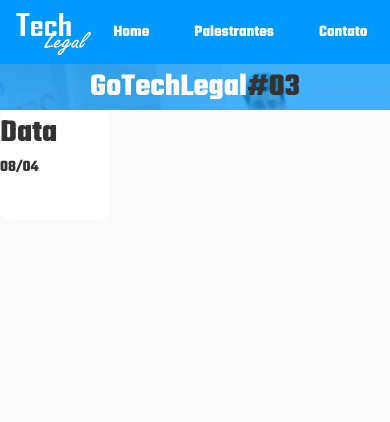
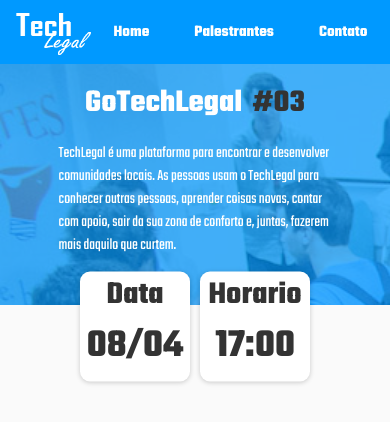
Before and after one commit to raulpesilva/techlegal, a React (Create React App) app: page / in a window 390 px wide. Shown: the top 422 px of the page. Built offline with nearby package versions, Linux system fonts and the light colour scheme.

Commit message:
add home mobile

```diff
--- a/src/components/banner/index.js
+++ b/src/components/banner/index.js
@@ -1,17 +1,29 @@
 import React, { Component } from "react";
-import { BannerContainer } from "./styles";
+import { BannerContainer, Wrap, Display } from "./styles";
 
 import DisplayInfo from "./../displayInfo";
+import Palestras from "./../palestras";
 
 export default class Banner extends Component {
   render() {
     return (
       <BannerContainer>
-        <div>
-          <h1> GoTechLegal </h1>
-          <strong>#03</strong>
-        </div>
-        <DisplayInfo />
+        <Wrap>
+          <div>
+            <h1> GoTechLegal </h1>
+            <strong>#03</strong>
+          </div>
+          <p>
+            TechLegal é uma plataforma para encontrar e desenvolver comunidades
+            locais. As pessoas usam o TechLegal para conhecer outras pessoas,
+            aprender coisas novas, contar com apoio, sair da sua zona de
+            conforto e, juntas, fazerem mais daquilo que curtem.
+          </p>
+        </Wrap>
+        <Display>
+          <DisplayInfo title="Data" content="08/04" />
+          <DisplayInfo title="Horario" content="17:00" />
+        </Display>
       </BannerContainer>
     );
   }
--- a/src/components/banner/styles.js
+++ b/src/components/banner/styles.js
@@ -4,17 +4,38 @@
 
 export const BannerContainer = styled.div`
   width: 100%;
-  div {
+  align-items: center;
+  display: flex;
+  flex-direction: column;
+`;
+
+export const Wrap = styled.div`
   width: 100%;
   height: 30%;
   display: flex;
+  flex-direction: column;
   justify-content: center;
   background-image: url(${banner});
   color: #fff;
   position: relative;
+  align-items: center;
+
+  div {
+    display: flex;
+    margin: 1em;
+  }
   strong {
     font-size: 2em;
     color: #333;
+    margin-left: 0.3em;
   }
+  p {
+    width: 70%;
+    margin-bottom: 3em;
   }
 `;
+
+export const Display = styled.div`
+  display: flex;
+  max-width: 100%;
+`;
--- a/src/components/displayInfo/index.js
+++ b/src/components/displayInfo/index.js
@@ -6,8 +6,8 @@
   render() {
     return (
       <Info>
-        <h1> Data </h1>
-        <strong>08/04</strong>
+        <h1> {this.props.title} </h1>
+        <strong>{this.props.content} </strong>
       </Info>
     );
   }
--- a/src/components/displayInfo/styles.js
+++ b/src/components/displayInfo/styles.js
@@ -5,10 +5,15 @@
   height: 110px;
   background-color: #fff;
   border-radius: 10px;
-  h1{
+  text-align: center;
+  box-shadow: 0 1px 5px rgba(0, 0, 0, 0.2);
+  transform: translateY(-35%);
+  margin: 5px;
+  h1 {
     font-size: 2em;
   }
-  strong{
-    fz
+  strong {
+    font-size: 2.5em;
+    font-weight: bold;
   }
 `;
--- a/src/components/navbar/index.js
+++ b/src/components/navbar/index.js
@@ -16,7 +16,7 @@
             <Link to="/"> Home </Link>
           </li>
           <li>
-            <Link to="/"> Palestrantes </Link>
+            <Link to="/Palestrantes"> Palestrantes </Link>
           </li>
           <li>
             <Link to="/"> Contato </Link>
--- /dev/null
+++ b/src/components/palestras/index.js
@@ -0,0 +1,29 @@
+import React, { Component } from "react";
+
+import { ContainerPalestras, WrapPalestra } from "./styles";
+
+export default class Palestras extends Component {
+  render() {
+    return (
+      <ContainerPalestras>
+        <h1>Palestras:</h1>
+        <WrapPalestra>
+          <strong> 17:00 </strong>
+          <h2> ReactJS </h2>
+        </WrapPalestra>
+        <WrapPalestra>
+          <strong> 17:30 </strong>
+          <h2> Styled Components </h2>
+        </WrapPalestra>
+        <WrapPalestra>
+          <strong> 18:00 </strong>
+          <h2> HotSite </h2>
+        </WrapPalestra>
+        <WrapPalestra>
+          <strong> 18:50 </strong>
+          <h2> Encerramento </h2>
+        </WrapPalestra>
+      </ContainerPalestras>
+    );
+  }
+}
--- /dev/null
+++ b/src/components/palestras/styles.js
@@ -0,0 +1,26 @@
+import styled from "styled-components";
+
+export const ContainerPalestras = styled.section`
+  width: 70%;
+  background-color: #fff;
+  margin-bottom: 1em;
+  border-radius: 10px;
+  box-shadow: 0 1px 5px rgba(0, 0, 0, 0.2);
+  h1 {
+    margin: 1em;
+  }
+`;
+
+export const WrapPalestra = styled.div`
+  margin: 1em;
+  /* width: 110px; */
+  display: flex;
+  font-size: 1em;
+  h2 {
+    font-size: 1em;
+    margin-left: 1em;
+  }
+  strong {
+    color: #0099ff;
+  }
+`;
--- /dev/null
+++ b/src/pages/palestrantes/index.js
@@ -0,0 +1,8 @@
+import React, { Component } from "react";
+// import Banner from "./../../components/banner";
+
+export default class Palestrantes extends Component {
+  render() {
+    return <div />;
+  }
+}
--- a/src/routes.js
+++ b/src/routes.js
@@ -3,12 +3,14 @@
 
 import NavBar from "./components/navbar";
 import Home from "./pages/home";
+import Palestrantes from "./pages/palestrantes";
 
 const Routes = () => (
   <BrowserRouter>
     <NavBar />
     <Switch>
       <Route exact path="/" component={Home} />
+      <Route exact path="/Palestrantes" component={Palestrantes} />
     </Switch>
   </BrowserRouter>
 );
```
Lines whose indentation alone changed are shown as unchanged.
